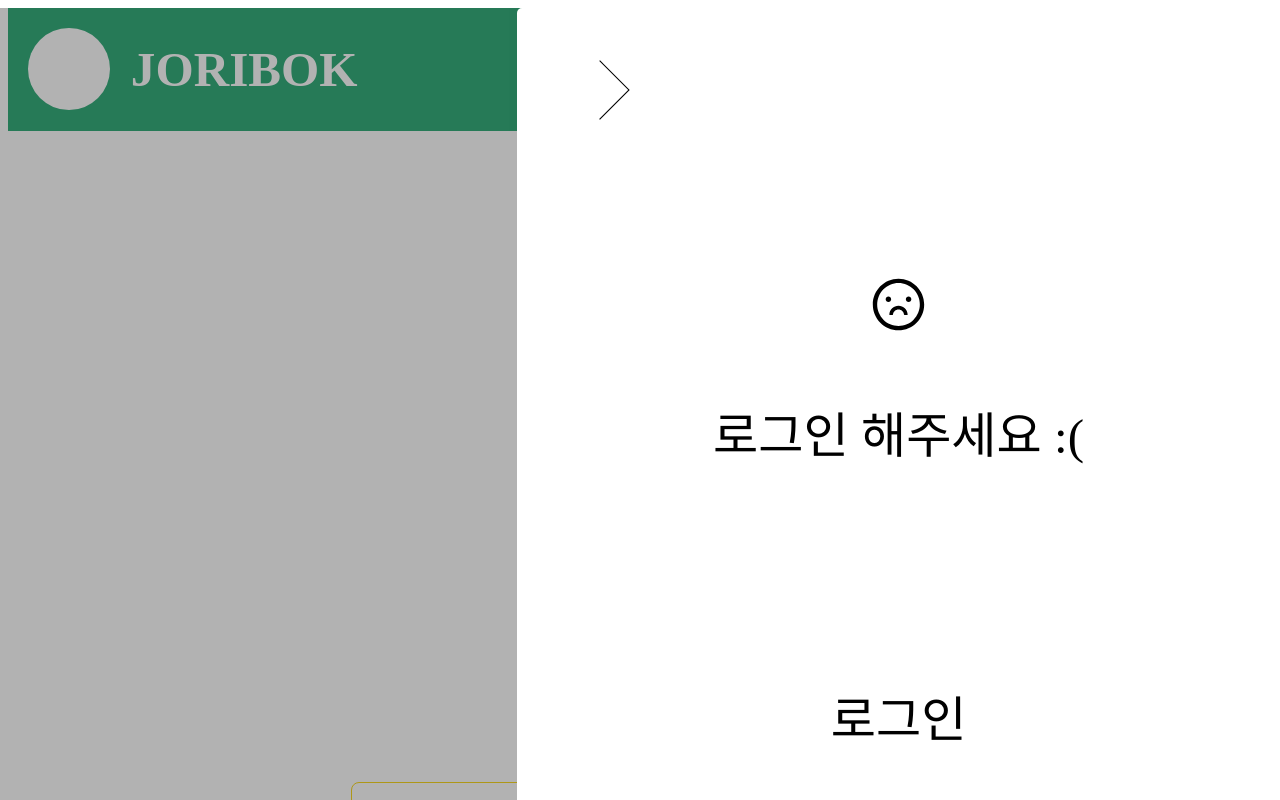
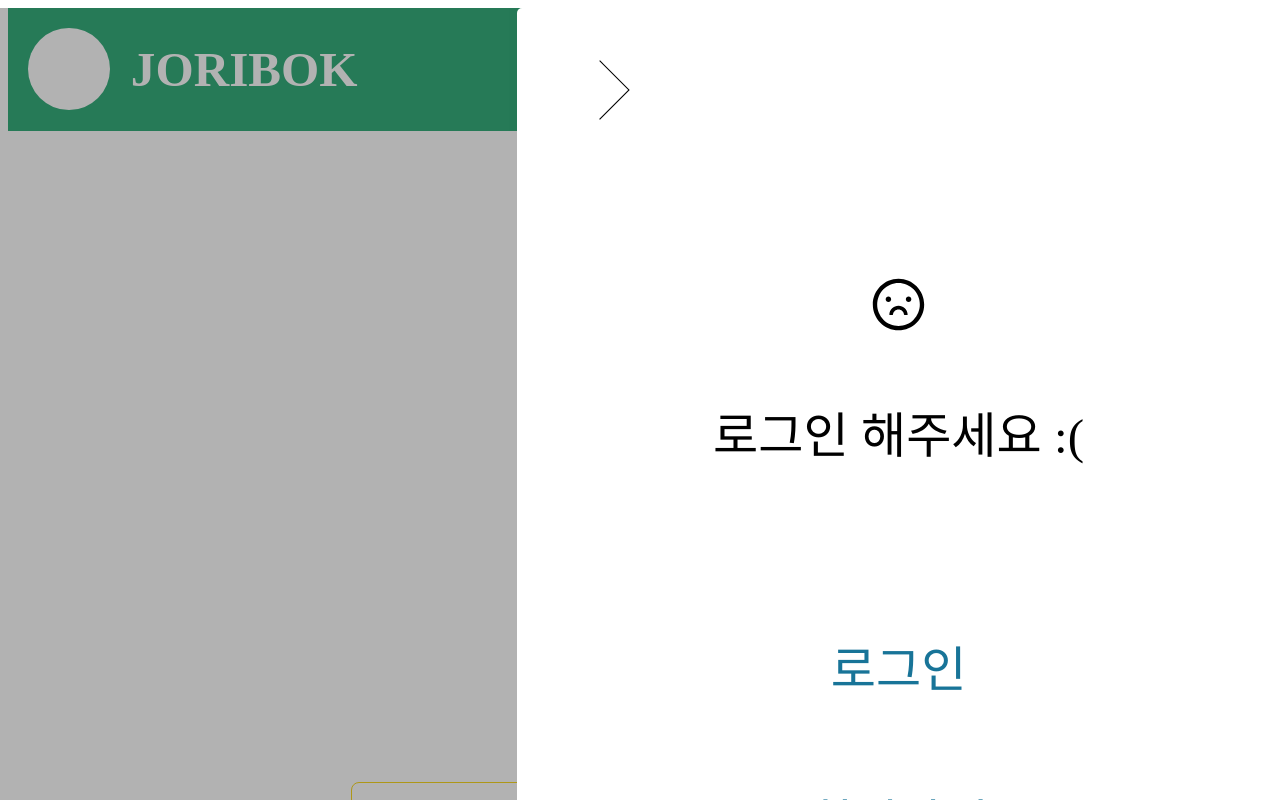
Before and after one commit to Joribok/Joribok, a Next.js app in the folder frontend/: page /login in a window 1280 px wide. Both pictures are taken after a click on the element 1229 px from the left and 69 px from the top of the page. Shown: the top 800 px of the page. Built offline with nearby package versions, Linux system fonts and the light colour scheme; a web font is replaced by a local one; what emotion-reset would draw is missing.

Commit message:
feat: 로그인, 회원가입 페이지 링크 연결

```diff
--- a/frontend/src/components/Header/Slider/Logoff/index.tsx
+++ b/frontend/src/components/Header/Slider/Logoff/index.tsx
@@ -1,10 +1,15 @@
+import Link from 'next/link';
 import Image from 'next/image';
 
 import logoffSVG from '@/assets/svg/user/logoff.svg';
 
 import * as S from '../index.styles';
 
-const Logoff = () => {
+interface LogoffProps {
+  closeSlider: () => void;
+}
+
+const Logoff = ({ closeSlider }: LogoffProps) => {
   return (
     <S.Container>
       <S.UserWrapper>
@@ -12,8 +17,12 @@ const Logoff = () => {
         로그인 해주세요 :(
       </S.UserWrapper>
       <S.MenuWrapper>
-        <p>로그인</p>
-        <p>회원가입</p>
+        <Link onClick={closeSlider} href={'/login'}>
+          로그인
+        </Link>
+        <Link onClick={closeSlider} href={'/signup'}>
+          회원가입
+        </Link>
       </S.MenuWrapper>
     </S.Container>
   );
--- a/frontend/src/components/Header/Slider/index.tsx
+++ b/frontend/src/components/Header/Slider/index.tsx
@@ -39,7 +39,7 @@ const Slider = ({ hideSlider }: SliderProps) => {
         onClick={preventBubbling}
       >
         <S.CloseButton onClick={closeSlider} />
-        {isLogin ? <Login /> : <Logoff />}
+        {isLogin ? <Login /> : <Logoff closeSlider={closeSlider} />}
       </S.Content>
     </S.Dimmer>
   );
--- a/frontend/src/pages/login/index.tsx
+++ b/frontend/src/pages/login/index.tsx
@@ -48,7 +48,7 @@ const Login = () => {
         로그인
       </Button>
       <span>
-        아직 가입하지 않으셨다면, <Link href={'/login#'}>회원가입</Link> 하러 갈까요?
+        아직 가입하지 않으셨다면, <Link href={'/signup'}>회원가입</Link> 하러 갈까요?
       </span>
     </S.Container>
   );
```
